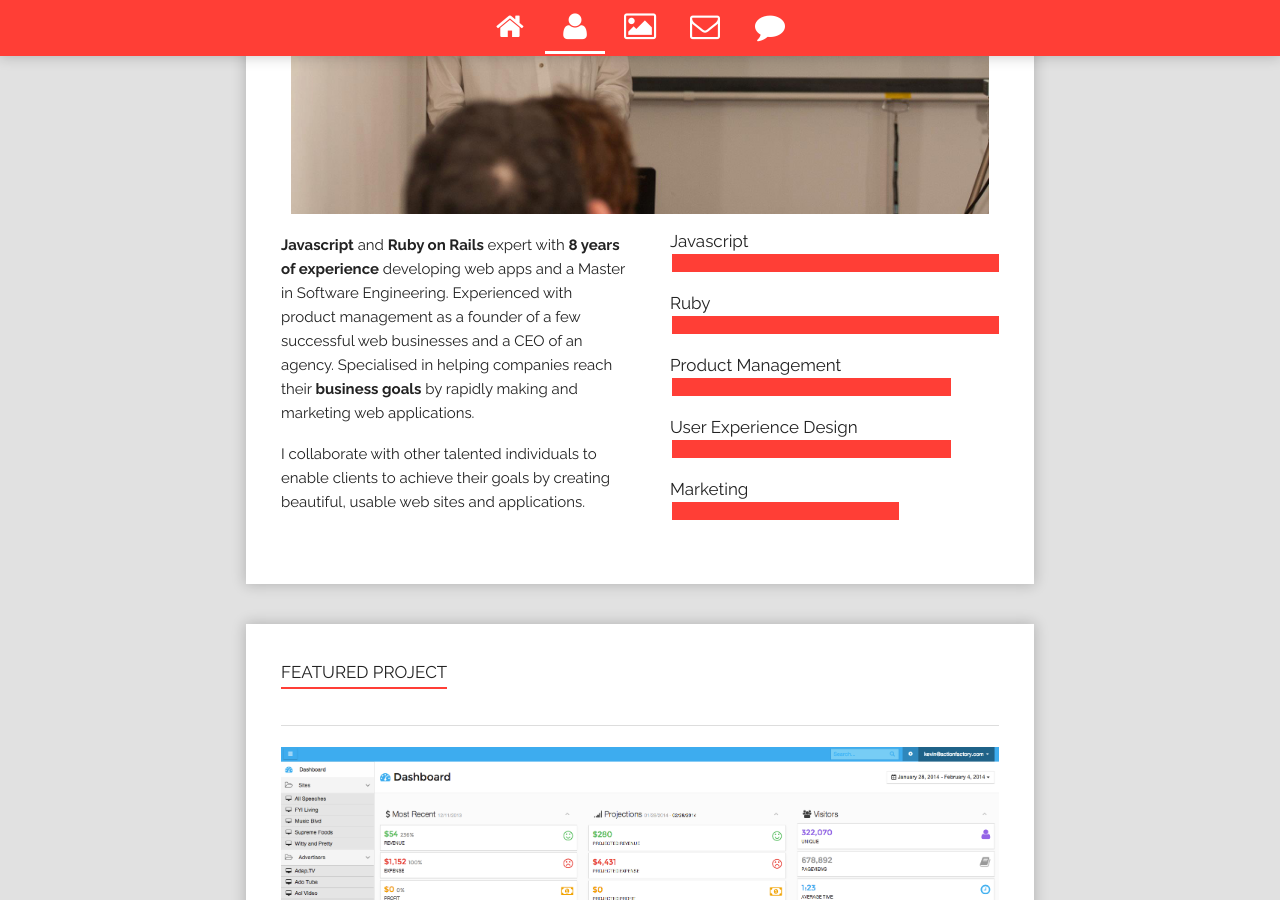
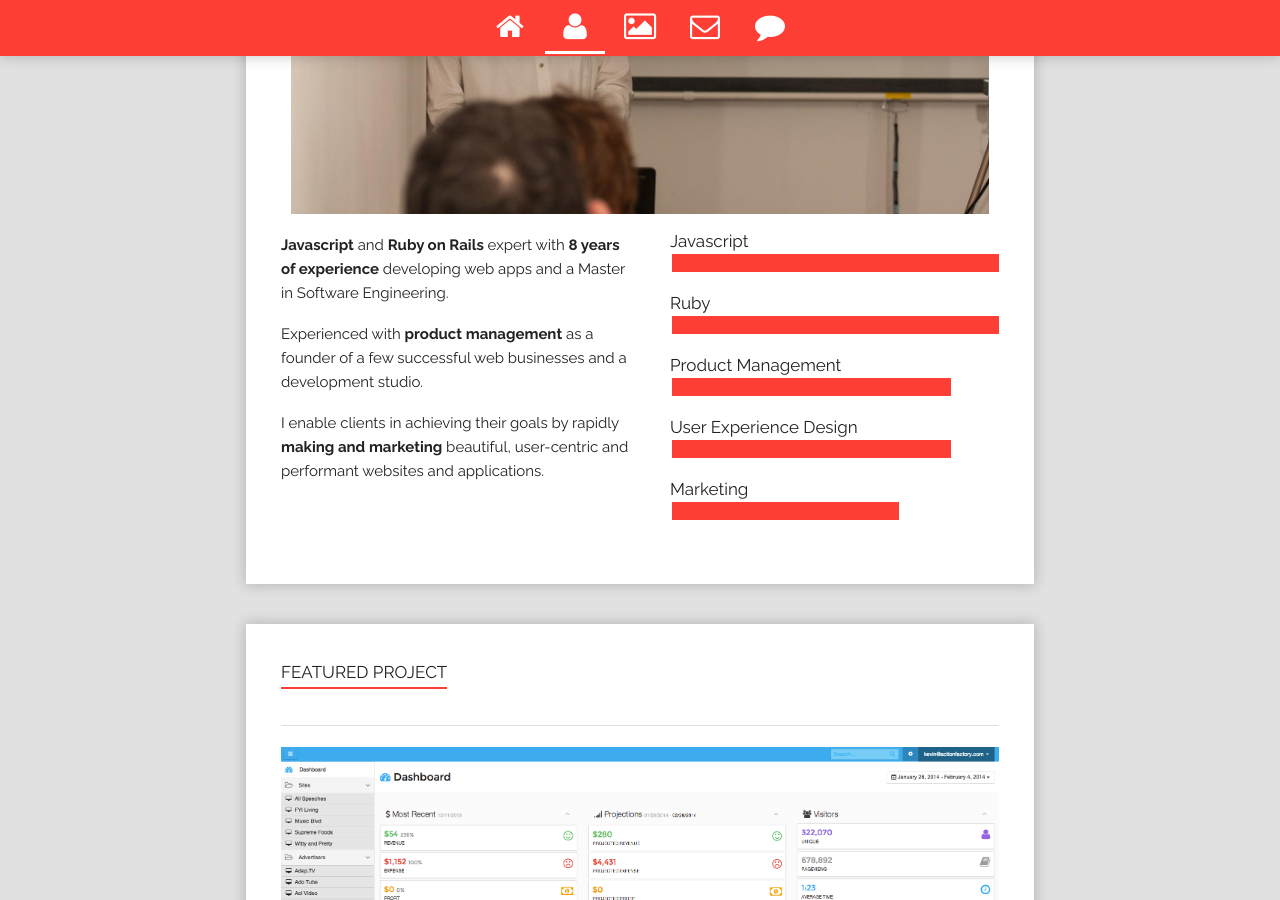
Before and after one commit to lipeno/lipeno.github.io, a Jekyll site: the page built from index.html, in a window 1280 px wide and 900 px high, scrolled down 1782 px. Built offline with Jekyll 4.4.1, drawn with Linux system fonts in a browser that asks for light colours; nearby versions of some CDN libraries; library files that are not in the unit come from our copies; the list of posts is cut into pages by our own code; some of the changed text lies outside the part shown.

Commit message:
Update copy

```diff
--- a/index.html
+++ b/index.html
@@ -93,12 +93,12 @@ title: Andrej Dragisic
         </p>
         <p>
             <strong>Javascript</strong> and <strong>Ruby on Rails</strong> expert with <strong>8 years of experience</strong> developing web apps and a Master in Software Engineering.
-            Experienced with product management as a founder of a few successful web businesses and a CEO of an agency.
-            Specialised in helping companies reach their <strong>business goals</strong> by rapidly making and marketing web applications.
         </p>
-
         <p>
-            I collaborate with other talented individuals to enable clients to achieve their goals by creating beautiful, usable web sites and applications.
+            Experienced with <strong>product management</strong>  as a founder of a few successful web businesses and a development studio.
+        </p>
+        <p>
+            I enable clients in achieving their goals by rapidly <strong>making and marketing</strong>  beautiful, user-centric and performant websites and applications.
         </p>
 
     </div>
```
Also changed, not shown: other parts of index.html (+1 -1 lines).
